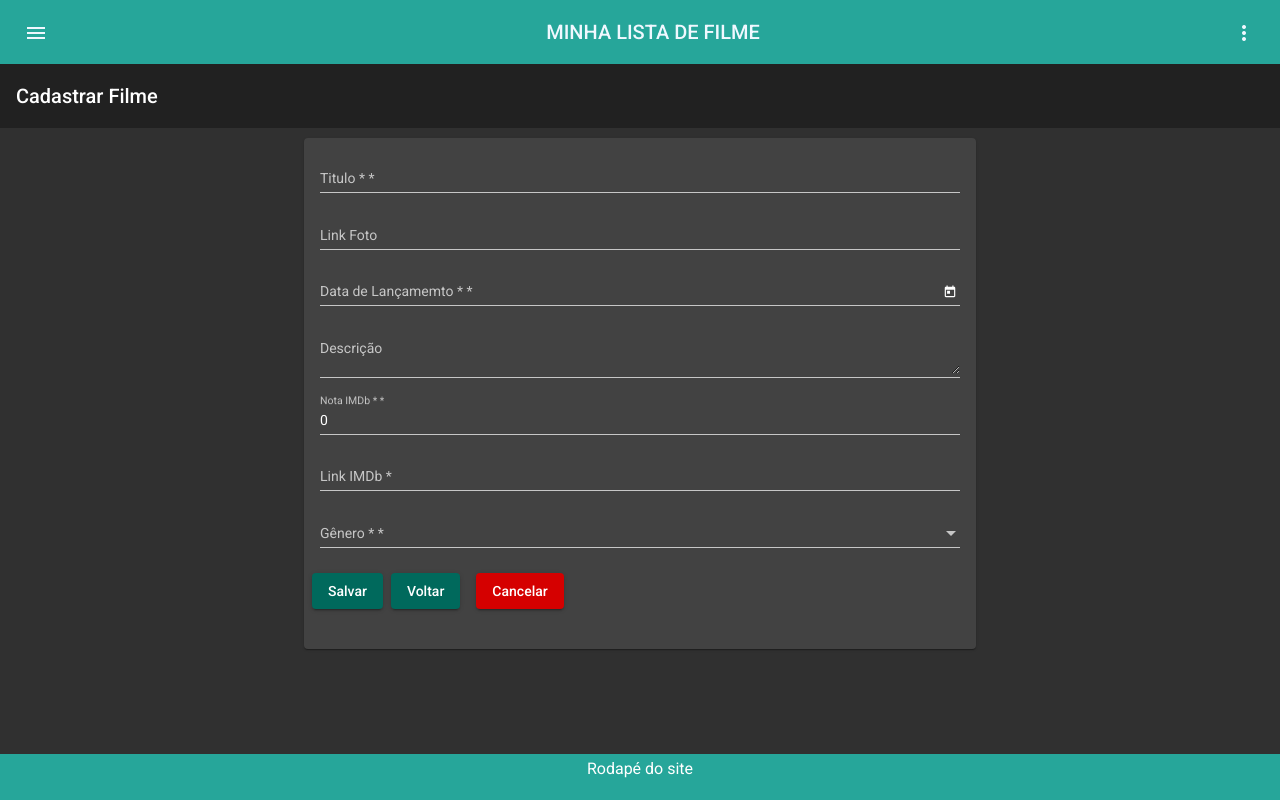
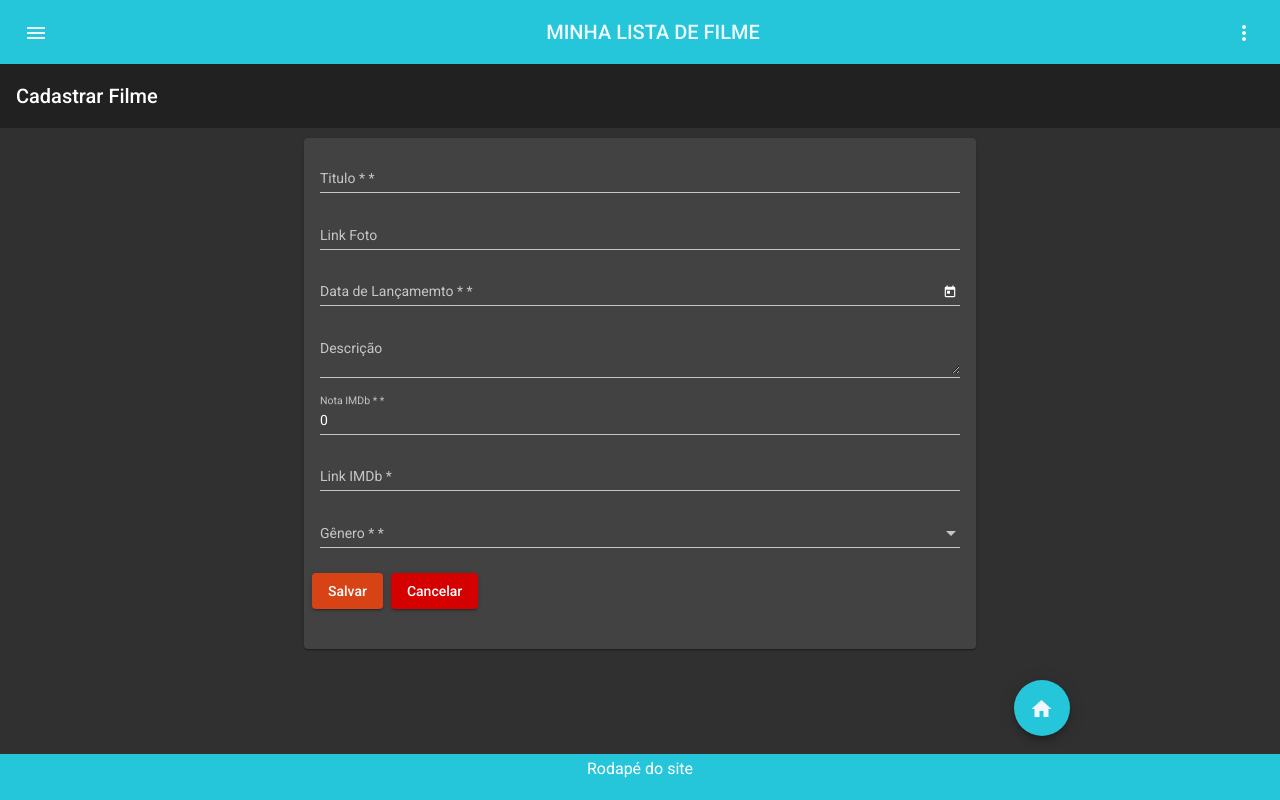
Before and after one commit to KleytonLeite/angular-apiMock-filmes, an Angular app: page /movies/register in a window 1280 px wide. Built offline with nearby package versions, Linux system fonts and the light colour scheme.

Commit message:
feat: Finalizando o cadastro de filmes e tratando o erro na modal

```diff
--- a/db.json
+++ b/db.json
@@ -169,6 +169,36 @@
       "urlIMDb": "",
       "genre": "Romance",
       "id": 17
+    },
+    {
+      "title": "test7",
+      "urlPhotograph": "",
+      "dtLaunch": "2021-03-02T03:00:00.000Z",
+      "description": "",
+      "note": 0,
+      "urlIMDb": "",
+      "genre": "Comedia",
+      "id": 18
+    },
+    {
+      "title": "teste8",
+      "urlPhotograph": null,
+      "dtLaunch": "2021-03-03T03:00:00.000Z",
+      "description": null,
+      "note": 0,
+      "urlIMDb": null,
+      "genre": "Ficção científica",
+      "id": 19
+    },
+    {
+      "title": "MIB",
+      "urlPhotograph": "testeteeeeee",
+      "dtLaunch": "2021-03-10T03:00:00.000Z",
+      "description": "eeeeeeeeeeeeeeeeeee",
+      "note": 0,
+      "urlIMDb": "eeeeeeeeeeeeeeeeeeeee",
+      "genre": "Terror",
+      "id": 20
     }
   ]
 }
--- a/src/app/movie/movie-register/movie-register.component.html
+++ b/src/app/movie/movie-register/movie-register.component.html
@@ -12,10 +12,18 @@
           <app-input-select title="Gênero *" [options]="genres" controlName="genre" [formGroup]="register"></app-input-select>
         <mat-card-actions>
           <button type="submit" color="accent" mat-raised-button>Salvar</button>
-          <button color="accent" mat-raised-button (click)="back()">Voltar</button>
           <button type="reset" color="warn" mat-raised-button>Cancelar</button>
         </mat-card-actions>
       </mat-card-content>
     </form>
   </mat-card>
 </div>
+<div class="example-button-row">
+  <div class="example-flex-container">
+    <div class="example-button-container">
+      <button mat-fab color="primary" (click)="back()" aria-label="Example icon button with a home icon">
+        <mat-icon class="color">home</mat-icon>
+      </button>
+    </div>
+  </div>
+</div>
--- a/src/app/movie/movie-register/movie-register.component.scss
+++ b/src/app/movie/movie-register/movie-register.component.scss
@@ -0,0 +1,38 @@
+section {
+  display: table;
+}
+
+.example-label {
+  display: table-cell;
+  font-size: 14px;
+  margin-left: 8px;
+  min-width: 120px;
+}
+
+.example-button-row {
+  display: table-cell;
+  width: 490px;
+}
+
+.example-button-row .mat-button-base {
+  margin: 8px 8px 8px 0;
+}
+
+.example-flex-container {
+  position: absolute;
+  left: 77vw;
+  bottom: 7%;
+  display: flex;
+  justify-content: space-between;
+  flex-wrap: wrap;
+
+}
+
+.example-button-container {
+  display: flex;
+  justify-content: center;
+  width: 120px;
+}
+.color {
+  color: aliceblue;
+}
--- a/src/app/movie/movie-register/movie-register.component.ts
+++ b/src/app/movie/movie-register/movie-register.component.ts
@@ -76,9 +76,25 @@ private saveMovie(movie: Movie): void {
       }  as Alert,
     }
     const dialogRef = this.dialog.open(AlertComponent, config);
+    dialogRef.afterClosed().subscribe((option: boolean) => {
+      if(option) {
+        this.router.navigateByUrl('movies');
+      }else {
+        this.reloadForm();
+      }
+
+    })
     },
     () => {
-      alert('ERRO AO SALVER!!');
-    });
+      const config = {
+        data: {
+          title: 'Erro ao salvar o regitro!',
+          description: 'Não foi possivel salvar o seu registro, por favor tentar mais tarde',
+          corBtnSuccess:'warn',
+          btnSuccess: 'Fechar',
+        }  as Alert,
+    };
+      this.dialog.open(AlertComponent, config);
+  });
   }
 }
--- a/src/app/shared/components/top/top.component.html
+++ b/src/app/shared/components/top/top.component.html
@@ -1,6 +1,6 @@
 <mat-sidenav-container class="sidenav-container" (backdropClick)="closeSideNav()">
   <mat-sidenav #sidenav class="sidenav" fixedInViewport="true" >
-    <mat-toolbar color="primary">Menu</mat-toolbar>
+    <mat-toolbar class="menuColor" color="primary">Menu</mat-toolbar>
     <mat-nav-list (click)="closeSideNav()">
       <a mat-list-item [routerLink]="['/movie/list']">Inicial</a>
       <mat-divider></mat-divider>
@@ -10,7 +10,7 @@
   </mat-sidenav>
   <mat-sidenav-content>
     <mat-toolbar color="primary" class="header-toolbar">
-      <button type="button" aria-label="Toggle sidenav" mat-icon-button (click)="openSideNav()">
+      <button  type="button" aria-label="Toggle sidenav" mat-icon-button (click)="openSideNav()">
         <mat-icon aria-label="Side nav toggle icon"> menu</mat-icon>
       </button>
       <span class="app-title">Minha Lista de Filme</span>
--- a/src/app/shared/components/top/top.component.scss
+++ b/src/app/shared/components/top/top.component.scss
@@ -20,3 +20,6 @@
   color: aliceblue;
   justify-content: space-between;
 }
+ .menuColor {
+   color: aliceblue;
+ }
--- a/src/assets/styles/themes.scss
+++ b/src/assets/styles/themes.scss
@@ -3,8 +3,8 @@
 
 @import '~@angular/material/theming';
 
-$default-theme-primary: mat-palette($mat-teal, 400, 100, 900);
-$default-theme-accent: mat-palette($mat-teal, 800, 300, 200);
+$default-theme-primary: mat-palette($mat-cyan, 400, 100, 900);
+$default-theme-accent: mat-palette($mat-deep-orange, 800, 300, 200);
 $default-theme-warn: mat-palette($mat-red, A700);
 
 // create theme (use mat-dark-theme for themes with dark backgrounds)
```
